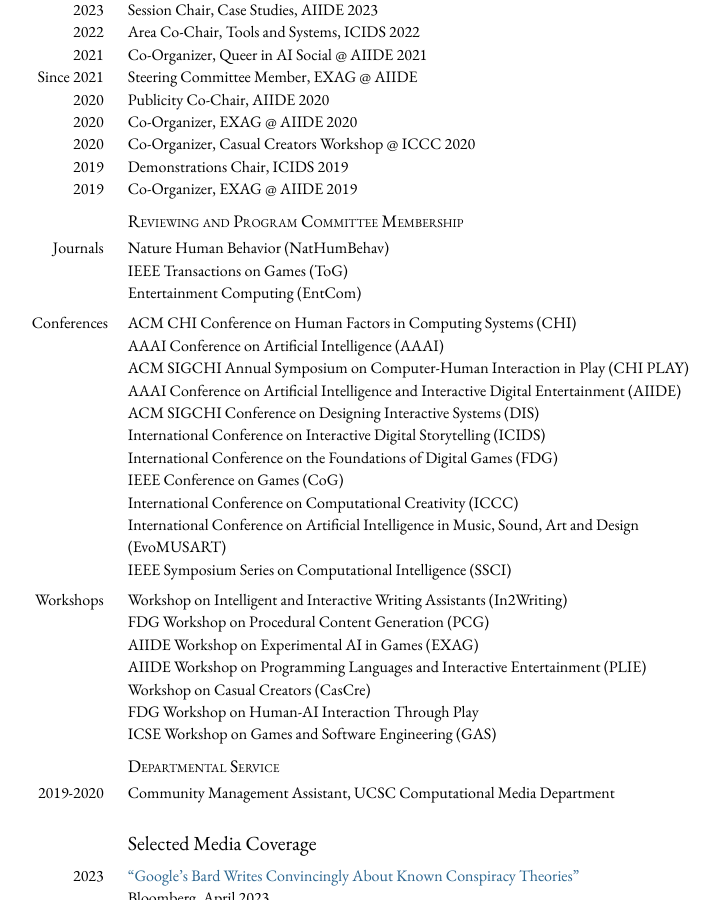
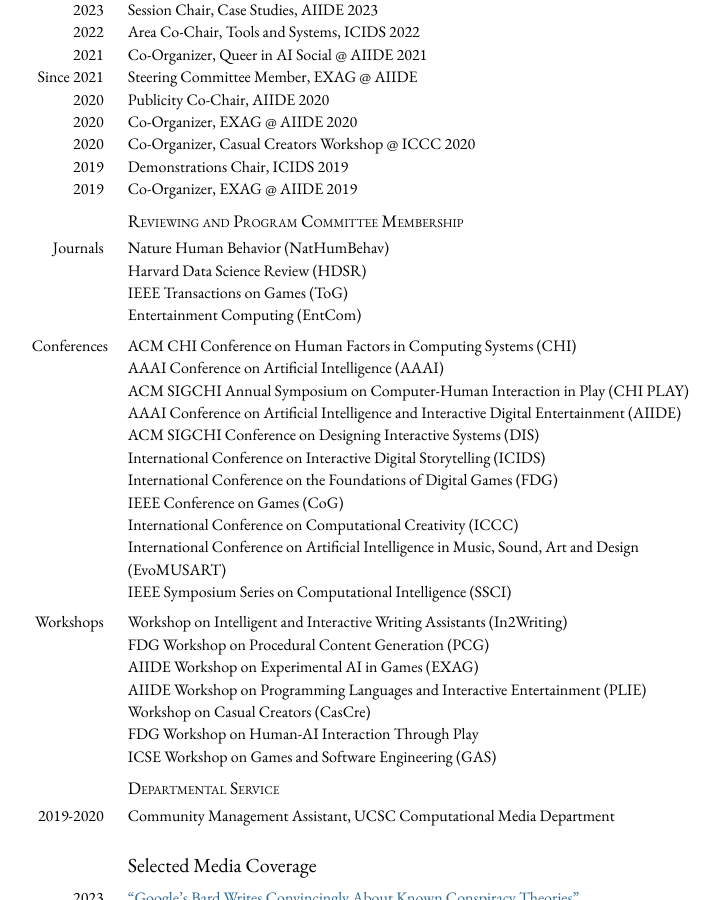
Before and after one commit to mkremins/mkremins.github.io, a Jekyll site: the page built from cv/index.html, in a window 1280 px wide and 900 px high, scrolled down 10430 px. Shown: the whole window, without its empty margins (255-975 px from the left). Built offline with Jekyll 4.4.1, drawn with Linux system fonts in a browser that asks for light colours.

Commit message:
Add HDSR reviewing

```diff
--- a/cv/index.html
+++ b/cv/index.html
@@ -484,6 +484,7 @@ layout: null
           <div class="dated-date">Journals</div>
           <div class="dated-content">
             Nature Human Behavior (NatHumBehav)<br>
+            Harvard Data Science Review (HDSR)<br>
             IEEE Transactions on Games (ToG)<br>
             Entertainment Computing (EntCom)
           </div>
```
